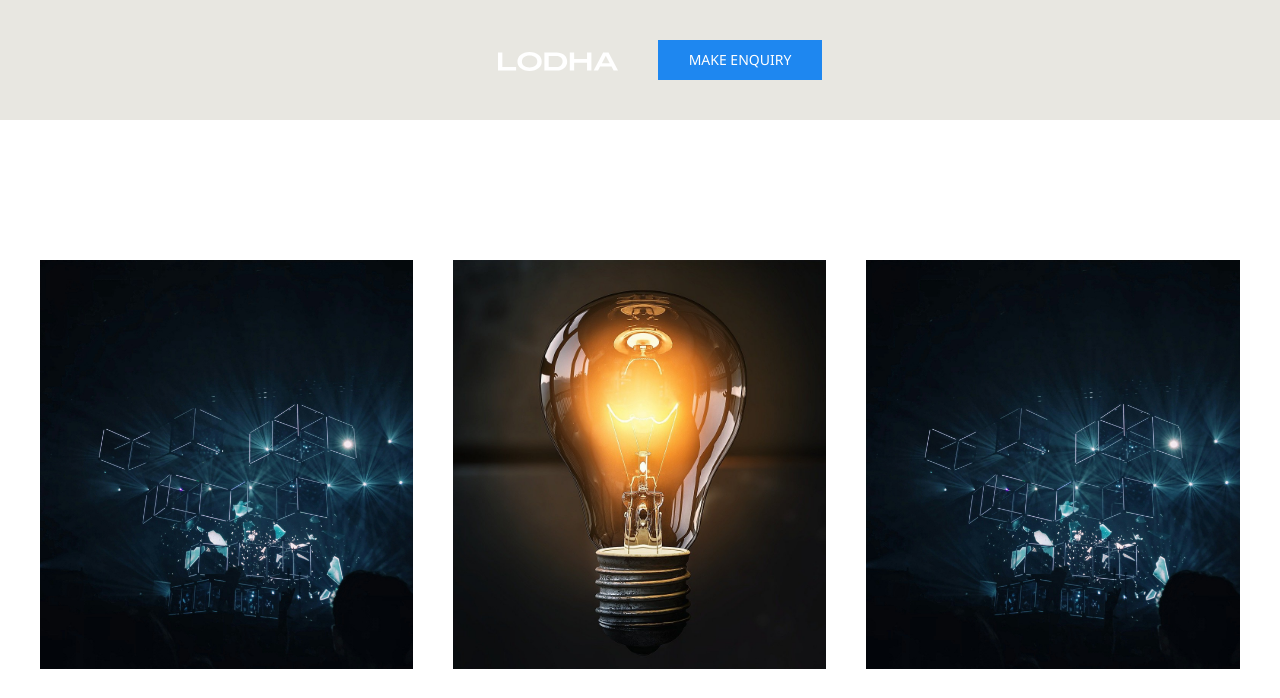
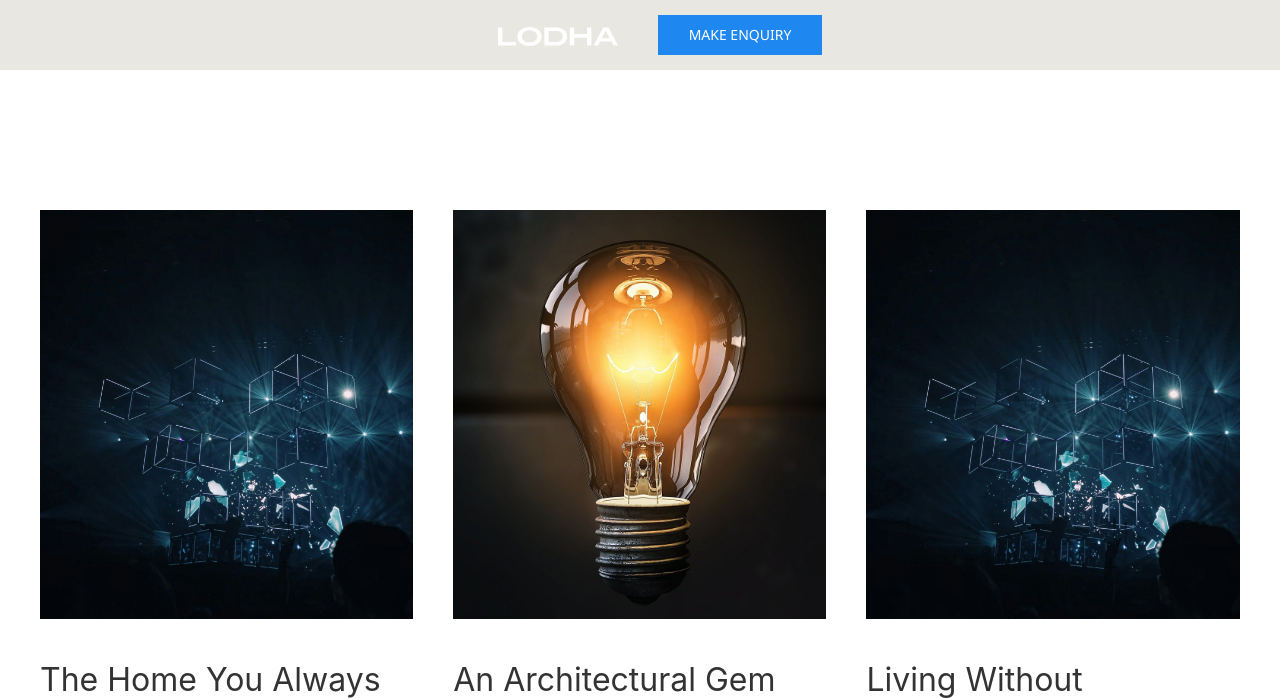
Before and after one commit to Jay4G/Web-LP, a PHP site: page / in a window 1280 px wide. Shown: the top 698 px of the page. Run offline with PHP 8.4, Linux system fonts and the light colour scheme; some libraries are stand-ins or nearby versions.

Commit message:
Move navbar padding to header
Remove the 'uk-padding' utility class from the <nav> element and add 'padding: 15px' to the header in CSS. This centralizes spacing on the header element (avoids duplicate or misplaced padding on the navbar) while keeping the visual spacing consistent.

```diff
--- a/index.html
+++ b/index.html
@@ -14,7 +14,7 @@
 <body>
 
     <header uk-sticky="start: 100; animation: uk-animation-slide-top;">
-    <nav class="uk-margin-auto uk-padding uk-navbar-container uk-navbar-transparent" uk-navbar>
+    <nav class="uk-margin-auto uk-navbar-container uk-navbar-transparent" uk-navbar>
         <div class="uk-container">
 
             <div class="uk-grid uk-flex-middle" uk-grid>
--- a/style.css
+++ b/style.css
@@ -12,4 +12,5 @@ body{
 
 header{
     background-color: #e8e7e1;
+    padding: 15px;
 }
```
